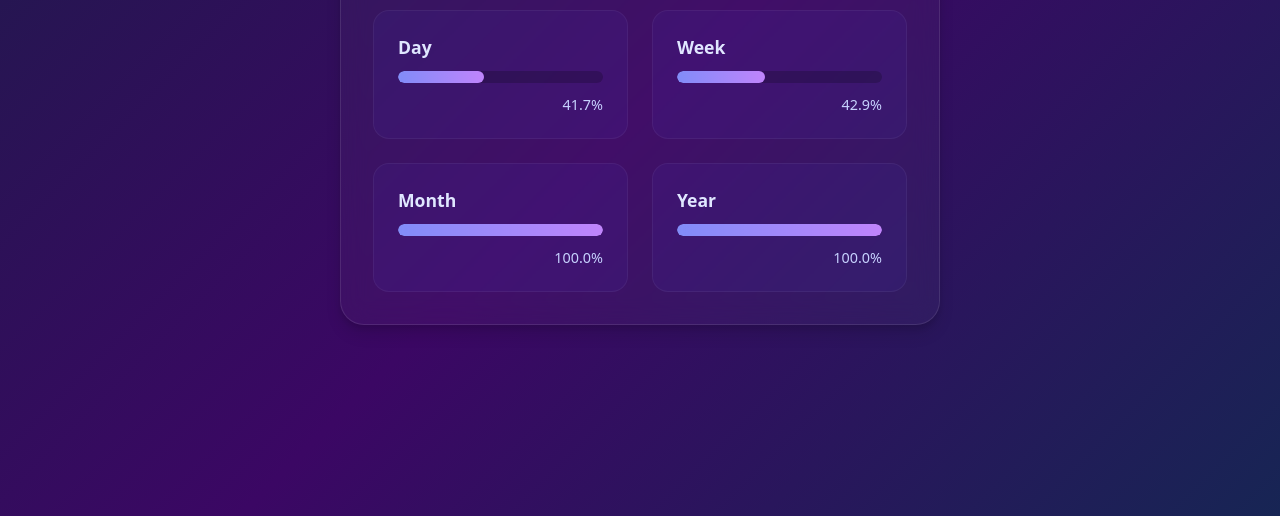
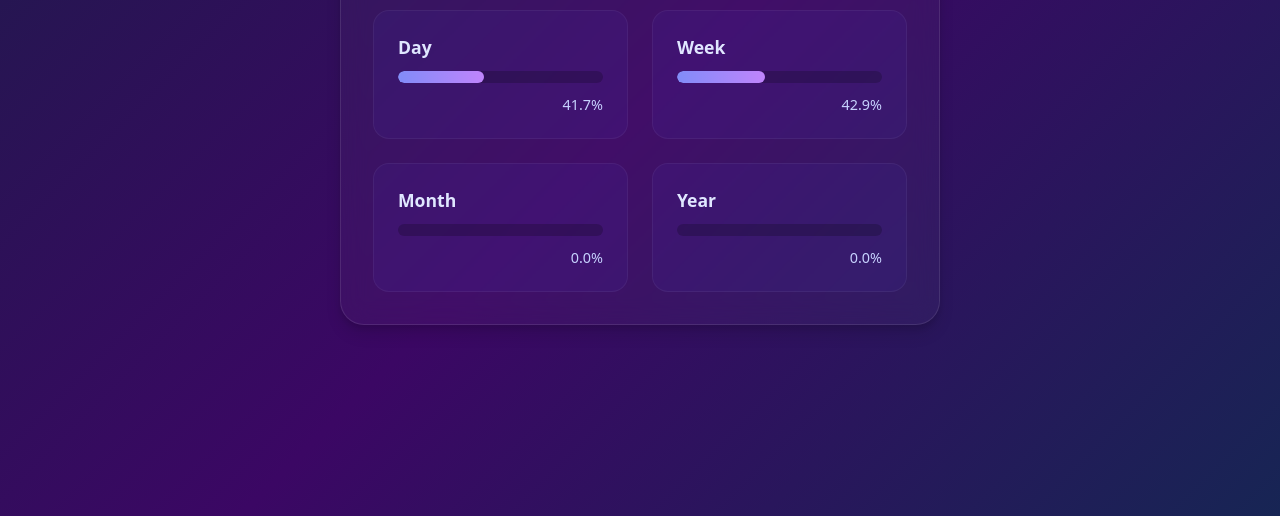
Before and after one commit to C0D3R19/fast-time, a plain HTML site: page index.html in a window 1280 px wide. Shown: the part 284-800 px from the top of the page. Drawn offline with Linux system fonts and the light colour scheme.

Commit message:
Update index.html

```diff
--- a/index.html
+++ b/index.html
@@ -149,29 +149,61 @@
     </div>
 
     <script>
+        const startTimes = {
+            Day: null,
+            Week: null,
+            Month: null,
+            Year: null
+        };
+
+        function resetStartTime(period) {
+            const now = new Date();
+            switch(period) {
+                case 'Day':
+                    startTimes.Day = now;
+                    break;
+                case 'Week':
+                    startTimes.Week = now;
+                    break;
+                case 'Month':
+                    startTimes.Month = now;
+                    break;
+                case 'Year':
+                    startTimes.Year = now;
+                    break;
+            }
+        }
+
+        function initializeStartTimes() {
+            const now = new Date();
+            startTimes.Day = new Date(now.getFullYear(), now.getMonth(), now.getDate());
+            startTimes.Week = new Date(now.setDate(now.getDate() - now.getDay()));
+            startTimes.Month = new Date(now.getFullYear(), now.getMonth(), 1);
+            startTimes.Year = new Date(now.getFullYear(), 0, 1);
+        }
+
         function updateProgress() {
+            if (!startTimes.Day) {
+                initializeStartTimes();
+            }
+
             const now = new Date();
-            const startOfDay = new Date(now.getFullYear(), now.getMonth(), now.getDate());
-            const startOfWeek = new Date(now.setDate(now.getDate() - now.getDay()));
-            const startOfMonth = new Date(now.getFullYear(), now.getMonth(), 1);
-            const startOfYear = new Date(now.getFullYear(), 0, 1);
-
             const timeData = {
                 Day: {
                     total: 24 * 60 * 60 * 1000,
-                    elapsed: Date.now() - startOfDay.getTime()
+                    elapsed: Date.now() - startTimes.Day.getTime()
                 },
                 Week: {
                     total: 7 * 24 * 60 * 60 * 1000,
-                    elapsed: Date.now() - startOfWeek.getTime()
+                    elapsed: Date.now() - startTimes.Week.getTime()
                 },
                 Month: {
-                    total: new Date(now.getFullYear(), now.getMonth() + 1, 0).getDate() * 24 * 60 * 60 * 1000,
-                    elapsed: Date.now() - startOfMonth.getTime()
+                    total: 30 * 24 * 60 * 60 * 1000, // Using 30 days for simplicity
+                    elapsed: Date.now() - startTimes.Month.getTime()
                 },
                 Year: {
-                    total: (new Date(now.getFullYear(), 11, 31) - new Date(now.getFullYear(), 0, 1)),
-                    elapsed: Date.now() - startOfYear.getTime()
+                    total: 365 * 24 * 60 * 60 * 1000, // Using 365 days for simplicity
+                    elapsed: Date.now() - startTimes.Year.getTime()
                 }
             };
 
@@ -179,15 +211,24 @@
             container.innerHTML = '';
 
             for (const [period, data] of Object.entries(timeData)) {
-                const percentage = Math.min(100, Math.max(0, (data.elapsed / data.total) * 100));
+                const percentage = (data.elapsed / data.total) * 100;
+
+                // Reset if 100% is reached
+                if (percentage >= 100) {
+                    resetStartTime(period);
+                    data.elapsed = 0;
+                }
+
+                const displayPercentage = Math.min(100, Math.max(0, percentage));
+
                 const item = document.createElement('div');
                 item.className = 'progress-item';
                 item.innerHTML = `
                     <h3>${period}</h3>
                     <div class="progress-bar">
-                        <div class="progress-fill" style="width: ${percentage}%"></div>
+                        <div class="progress-fill" style="width: ${displayPercentage}%"></div>
                     </div>
-                    <div class="percentage">${percentage.toFixed(1)}%</div>
+                    <div class="percentage">${displayPercentage.toFixed(1)}%</div>
                 `;
                 container.appendChild(item);
             }
```
